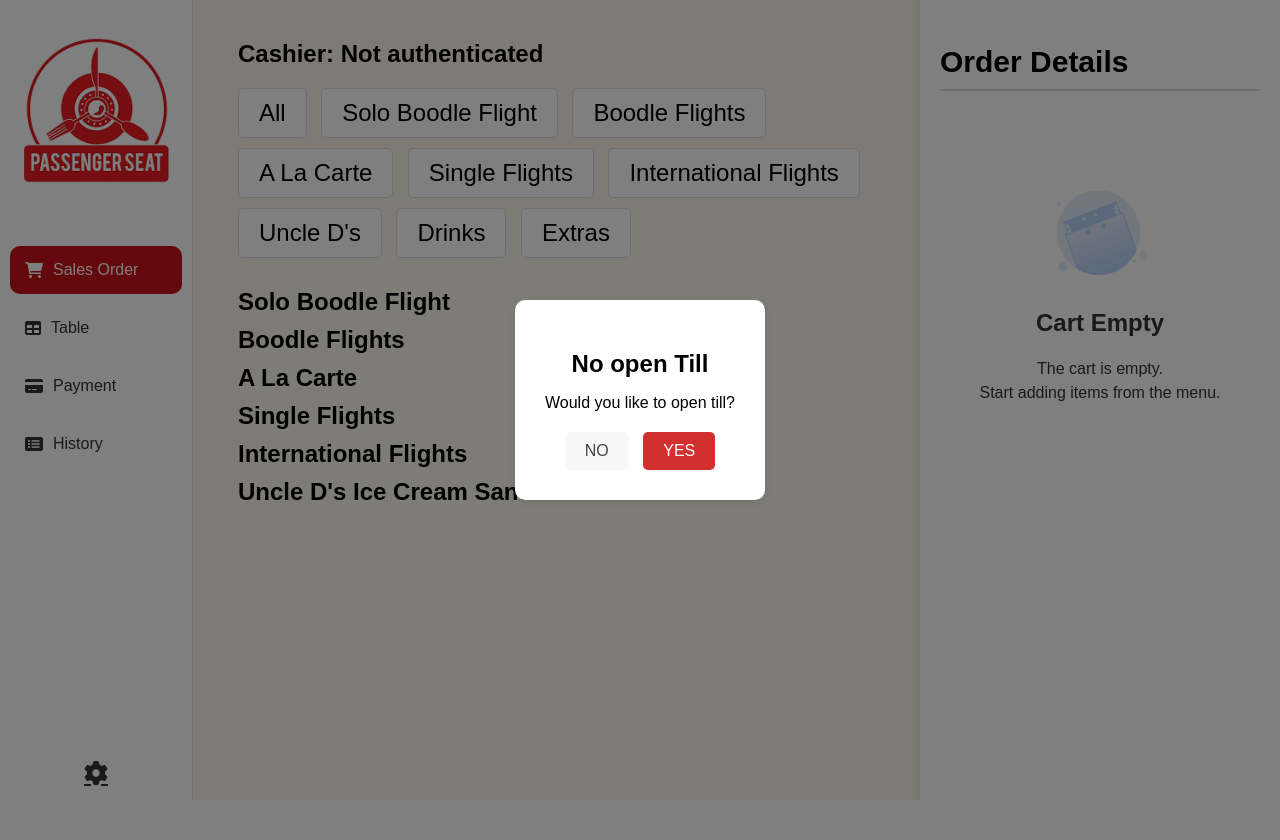
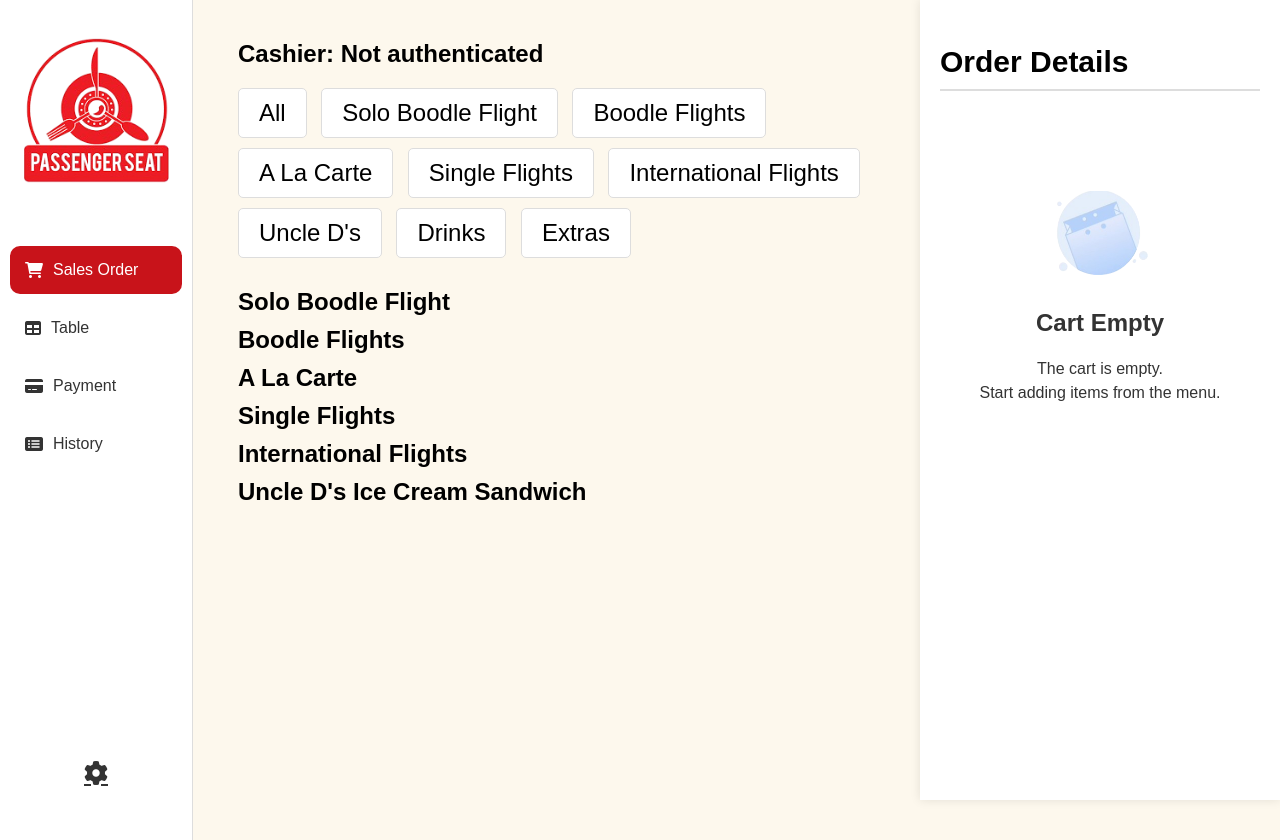
Before and after one commit to ClarriseCabansag/Hospitality, a Flask app: page /sales_order in a window 1280 px wide. Before the commit the page ends 800 px from the top, so only its background shows below. Run offline with Flask 3, Linux system fonts and the light colour scheme; data that the repository does not hold is empty.

Commit message:
Add files via upload

```diff
--- a/templates/sales_order.html
+++ b/templates/sales_order.html
@@ -62,6 +62,8 @@
 </section>
 
 
+
+
 </main>
 
 <aside class="order-summary">
@@ -86,28 +88,37 @@
     <button id="continueButton">Continue</button>
 </div>
 
-</aside>
-<div id="editpopupContainer" class="edit-popup-container hidden">
-    <div class="edit-popup-content">
-        <h3>Add Request</h3>
-        <textarea id="notesInput" placeholder="Enter Request here:"></textarea>
-        <div class="edit-popup-buttons">
-            <button id="saveNotes">Save</button>
-            <button id="cancelPopup">Cancel</button>
+<div id="noteModal" class="modal" style="display: none;">
+    <div class="modal-content">
+        <h3>Add Notes</h3>
+        <textarea id="noteInput" placeholder="Enter your notes here"></textarea>
+        <div class="modal-buttons">
+            <button id="addNoteButton">Add</button>
+            <button id="cancelNoteButton">Cancel</button>
         </div>
     </div>
 </div>
-
-
-<div class="popup-container" id="popup">
-<div class="popup-content">
-    <h2>No open Till</h2>
-        <p>Would you like to open till?</p>
-<div class="popup-buttons">
-    <button class="btn-no" id="btnNo">NO</button>
-    <button class="btn-yes" id="btnYes">YES</button>
+</aside>
+<div class="open-till-container" id="openTillAmount" style="display: none;">
+    <div class="open-till-content">
+    <h2>Open Till Amount</h2>
+    <input type="text" class="till-amount-display" disabled />
+<div class="keypad">
+    <button>1</button>
+    <button>2</button>
+    <button>3</button>
+    <button>4</button>
+    <button>5</button>
+    <button>6</button>
+    <button>7</button>
+    <button>8</button>
+    <button>9</button>
+    <button>.</button>
+    <button>0</button>
+    <button><i class="fas fa-backspace"></i></button>
+</div>
+<button class="btn-open-drawer">Open Drawer</button>
 </div>
 </div>
-
-</div>
+<!-- Remove the popup code entirely -->
 {% endblock %}
```
